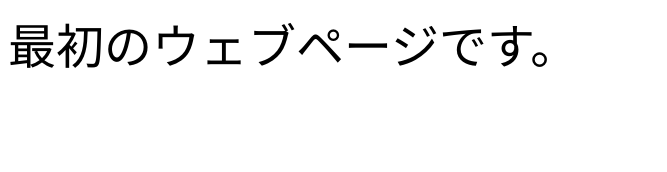
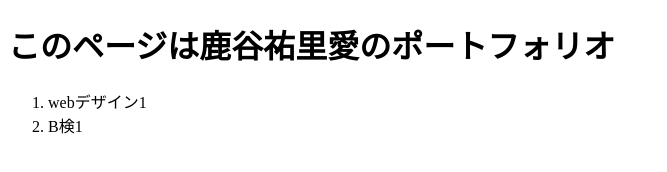
Before and after one commit to vyuria12/webpage, a plain HTML site: page index.html in a window 1280 px wide. Shown: the whole page, without its empty margins (0-667 px from the left). Drawn offline with Linux system fonts and the light colour scheme.

Commit message:
自分のwebページを作りました。

```diff
--- a/index.html
+++ b/index.html
@@ -1,3 +1,27 @@
-<font size="40pt">
-最初のウェブページです。
-</font>
+<!DOCTYPE html>
+<html>
+
+<head>
+    <meta charset="UTF-8">
+    <script>
+
+    </script>
+    <link rel="stylesheet" href="style.css">
+
+
+
+</head>
+
+<body>
+    <header>
+        <h1> このページは鹿谷祐里愛のポートフォリオ</h1>
+    </header>
+    <section>
+        <ol>
+            <li> webデザイン1</li>
+            <li> B検1</li>
+            <ol>
+    </section>
+</body>
+
+</html>
```
